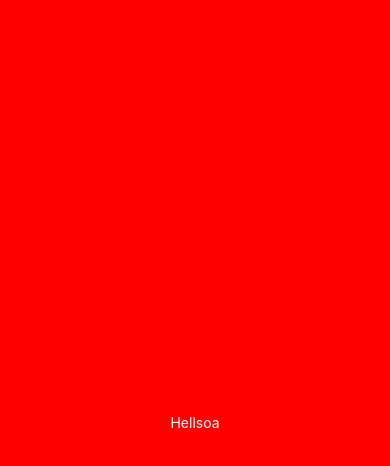
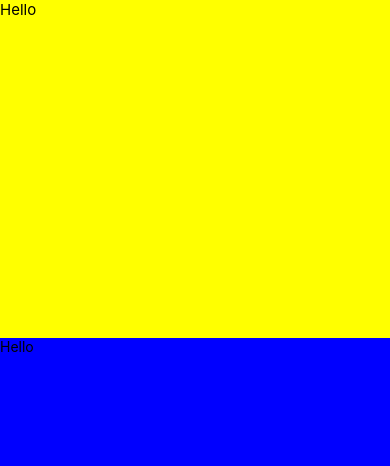
Before and after one commit to nsns0101/RN--Weather-App, a React Native app: screen / in a window 390 px wide. Shown: the top 466 px of the page. Built offline with nearby package versions, Linux system fonts and the light colour scheme.

Commit message:
Layout, Flex

```diff
--- a/App.js
+++ b/App.js
@@ -4,7 +4,14 @@ import { StyleSheet, Text, View } from 'react-native';
 export default function App() {
   return (
     <View style={styles.container}>
-      <Text style={styles.text}>Hellsoa</Text>
+
+      <View style={styles.yellowView}>
+        <Text style={styles.text}>Hello</Text>
+      </View>
+
+      <View style={styles.blueView}>
+        <Text>Hello</Text>
+      </View>
     </View>
   );
 }
@@ -12,12 +19,22 @@ export default function App() {
 const styles = StyleSheet.create({
   container: {
     flex: 1,
-    backgroundColor: 'red',
-    alignItems: 'center',
-    justifyContent: 'center',
+    // flexDirection: "row",
+    // backgroundColor: 'red',
+    // alignItems: 'center',
+    // justifyContent: 'center',
   },
   text: {
-    color: "white",
+    color: "black",
+    fontSize: 15,
+  },
+  yellowView: {
+    flex: 2,          //
+    backgroundColor: "yellow"
+  },
 
-  }
+  blueView: {
+    flex: 3,
+    backgroundColor: "blue"
+  },
 });
```
